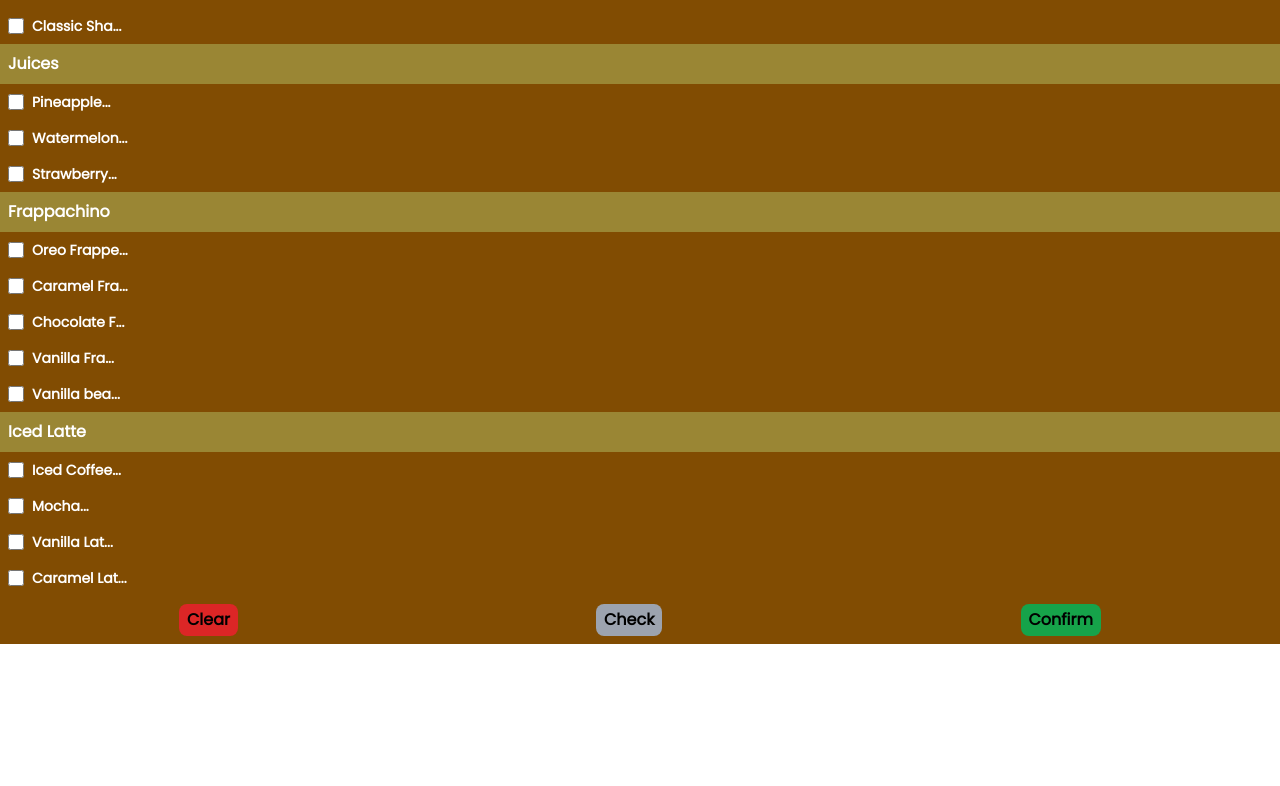
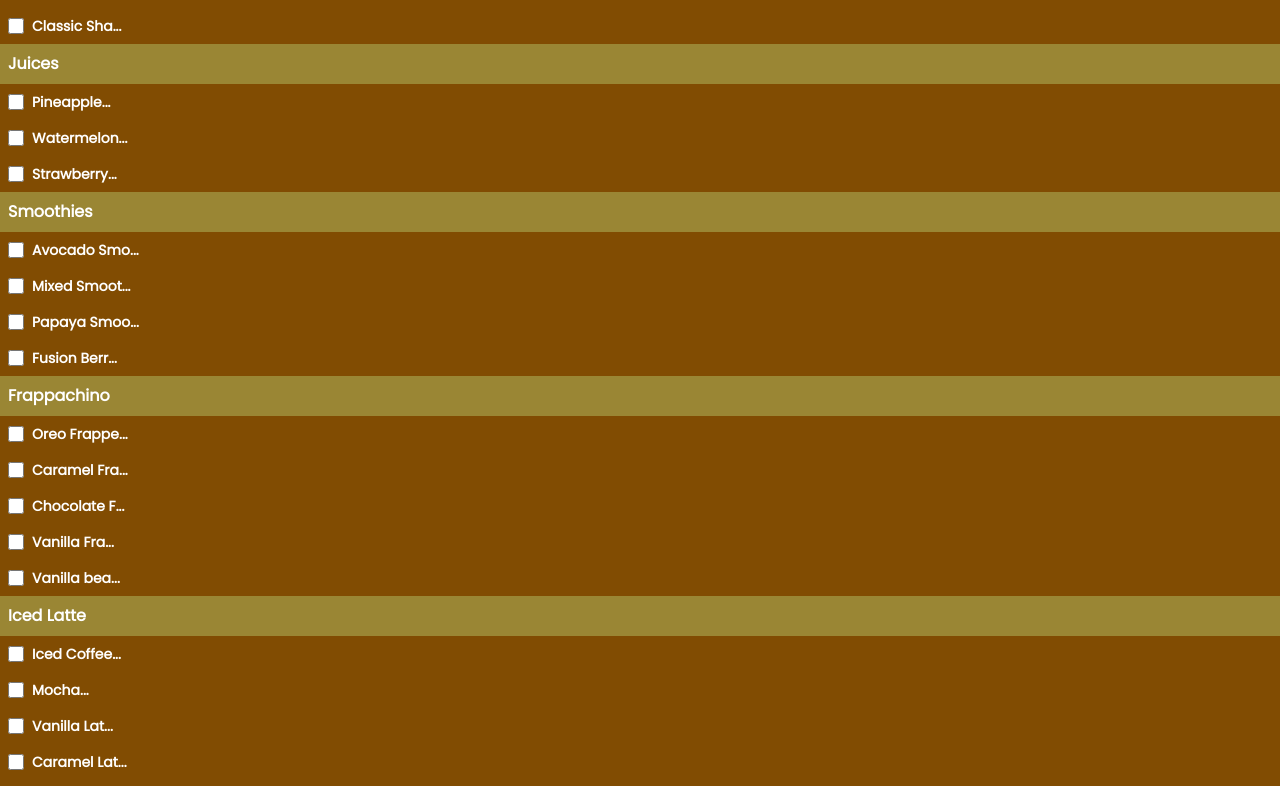
Before and after one commit to nowyouseeme1234/creamnbeans_repo, a React (Vite) app in the folder CnBs/: page /orders in a window 1280 px wide. Shown: the part 688-1474 px from the top of the page. Before the commit the page ends 1332 px from the top, so only its background shows below. Built offline with nearby package versions, Linux system fonts and the light colour scheme.

Commit message:
now talking to server and external database

```diff
--- a/CnBs/src/components/Menu/Menu.jsx
+++ b/CnBs/src/components/Menu/Menu.jsx
@@ -119,6 +119,32 @@
     },
     {
         id: 5,
+        title: 'Smoothies',
+        subtitle: [
+            {
+                id: 1,
+                name: 'Avocado Smoothie',
+                price: 140
+            },
+            {
+                id: 2,
+                name: 'Mixed Smoothie',
+                price: 160
+            },
+            {
+                id: 3,
+                name: 'Papaya Smoothie',
+                price: 140
+            },
+            {
+                id: 3,
+                name: 'Fusion Berry',
+                price: 160
+            },
+        ],
+    },
+    {
+        id: 6,
         title: 'Frappachino',
         subtitle: [
             {
@@ -149,7 +175,7 @@
         ],
     },
     {
-        id: 6,
+        id: 7,
         title: 'Iced Latte',
         subtitle: [
             {
```
